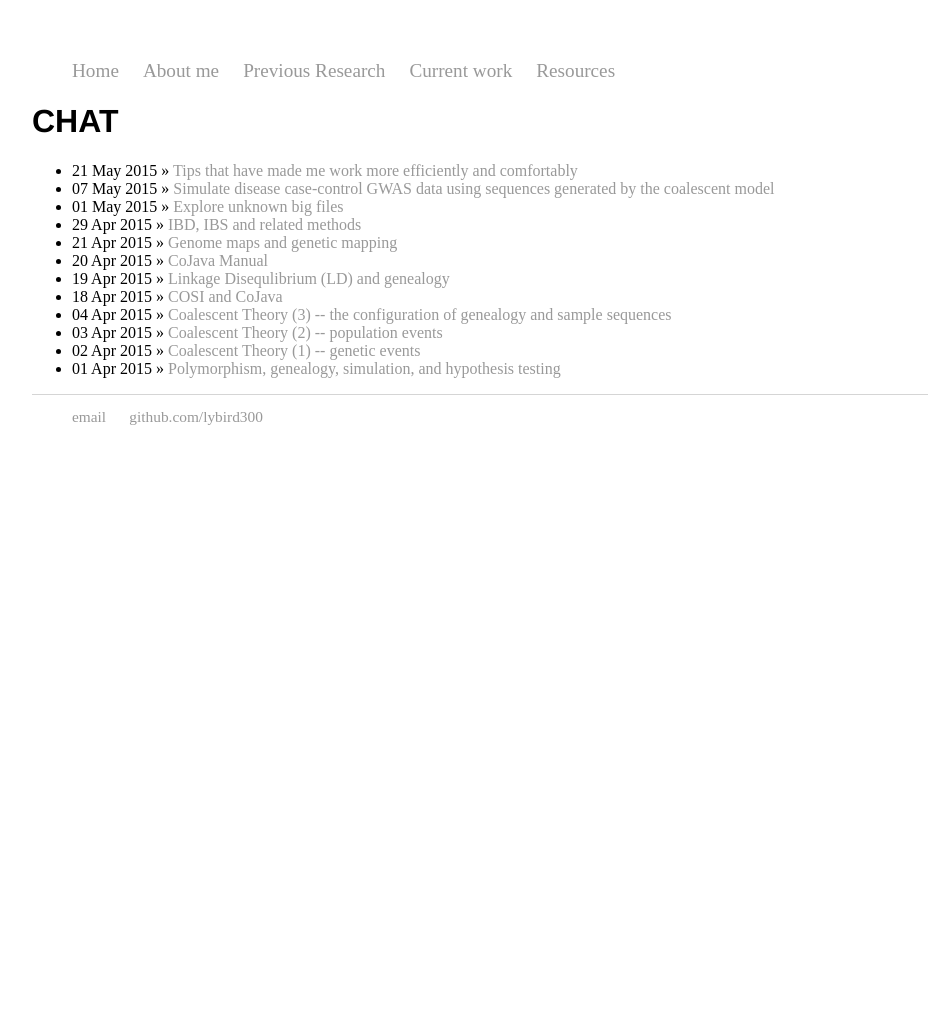
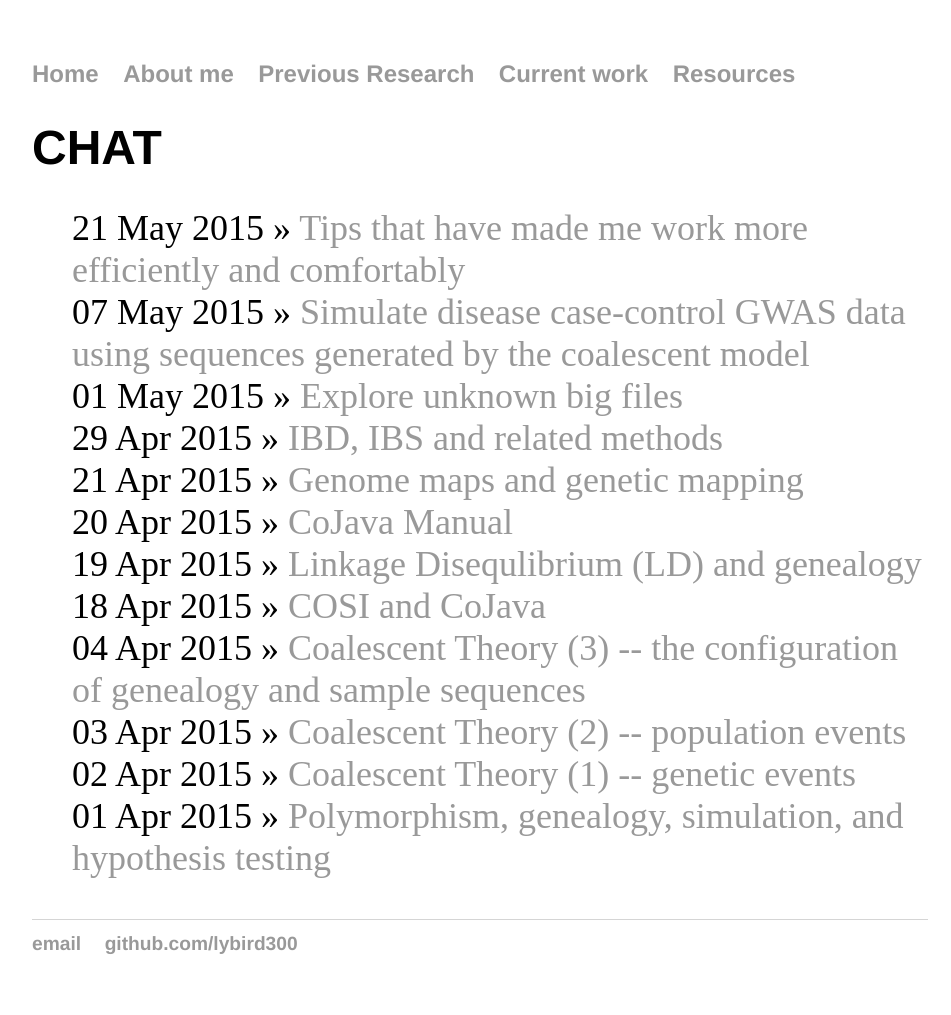
Before and after one commit to lybird300/lybird300.github.io, a Jekyll site: the page built from now/index.html, in a window 1280 px wide. Shown: the whole page, without its empty margins (160-1111 px from the left). Built offline with Jekyll 4.4.1, drawn with Linux system fonts in a browser that asks for light colours; before the commit the page ends 900 px from its top, so only the background shows below that.

Commit message:
Update main.css

```diff
--- a/css/main.css
+++ b/css/main.css
@@ -7,10 +7,16 @@
     color: blue;
     background-color: lightgrey;
 }
+nav ul, footer ul {
+    font-family:'Helvetica', 'Arial', 'Sans-Serif';
+    padding: 0px;
+    list-style: none;
+    font-weight: bold;
+}
 nav ul li, footer ul li {
     display: inline;
     margin-right: 20px;
-    font-size: 1.2em;
+    font-size: 1.5em;
 }
 a {
     text-decoration: none;
@@ -20,12 +26,35 @@
     text-decoration: underline;
 }
 h1 {
-    font-size: 2em;
+    font-size: 3em;
     font-family:'Helvetica', 'Arial', 'Sans-Serif';
+}
+p {
+    font-size: 1.5em;
+    line-height: 1.4em;
+    color: #333;
 }
 footer {
     border-top: 1px solid #d5d5d5;
     font-size: .8em;
+}
+
+ul.posts {
+    margin: 20px auto 40px;
+    font-size: 1.5em;
+}
+
+ul.posts li {
+list-style: none;
+    font-size: 1.5em;
+}
+ol.posts {
+    margin: 20px auto 40px;
+    font-size: 1.5em;
+}
+ol.posts li {
+list-style: none;
+    font-size: 1.5em;
 }
 pre, code{
 	direction: ltr;
```
